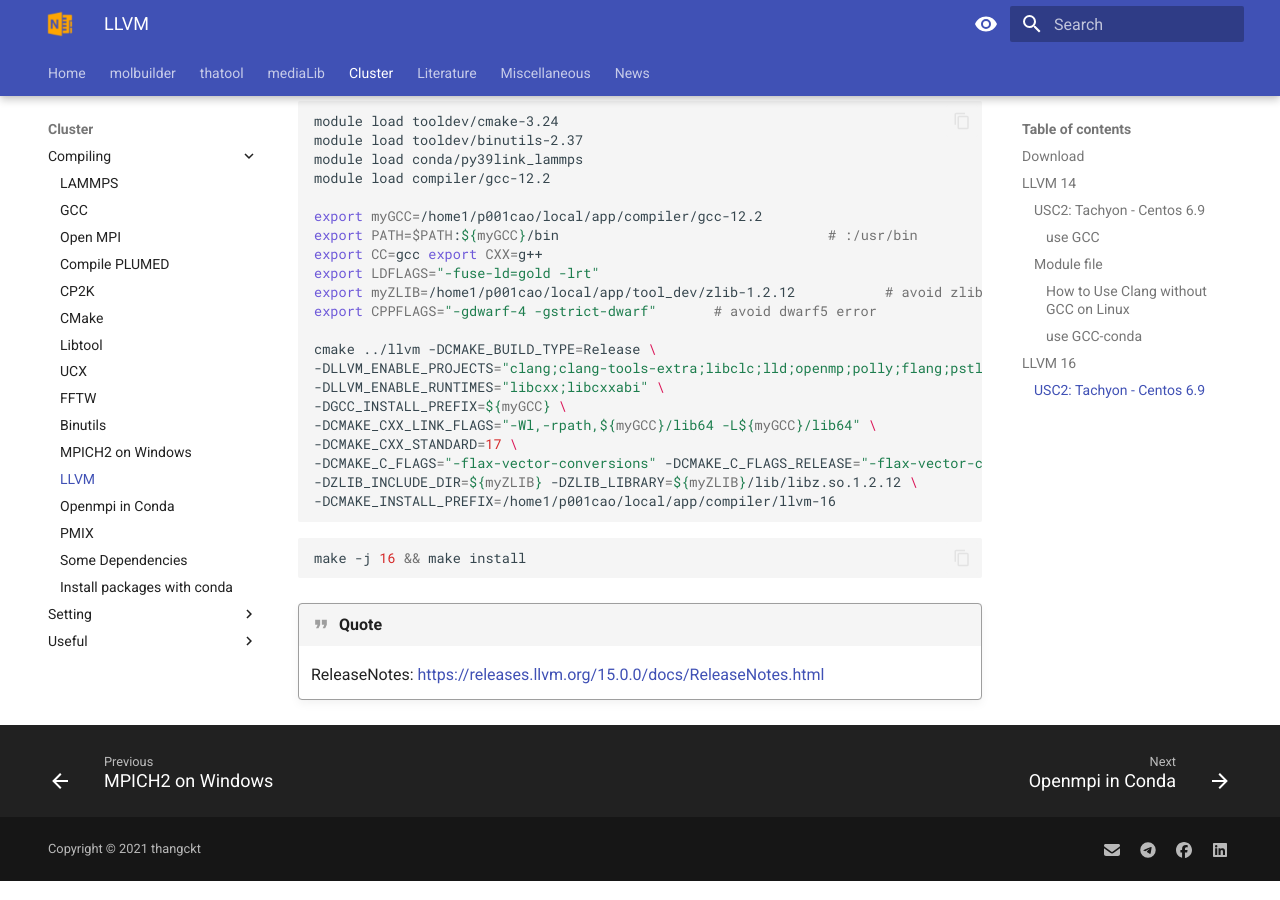
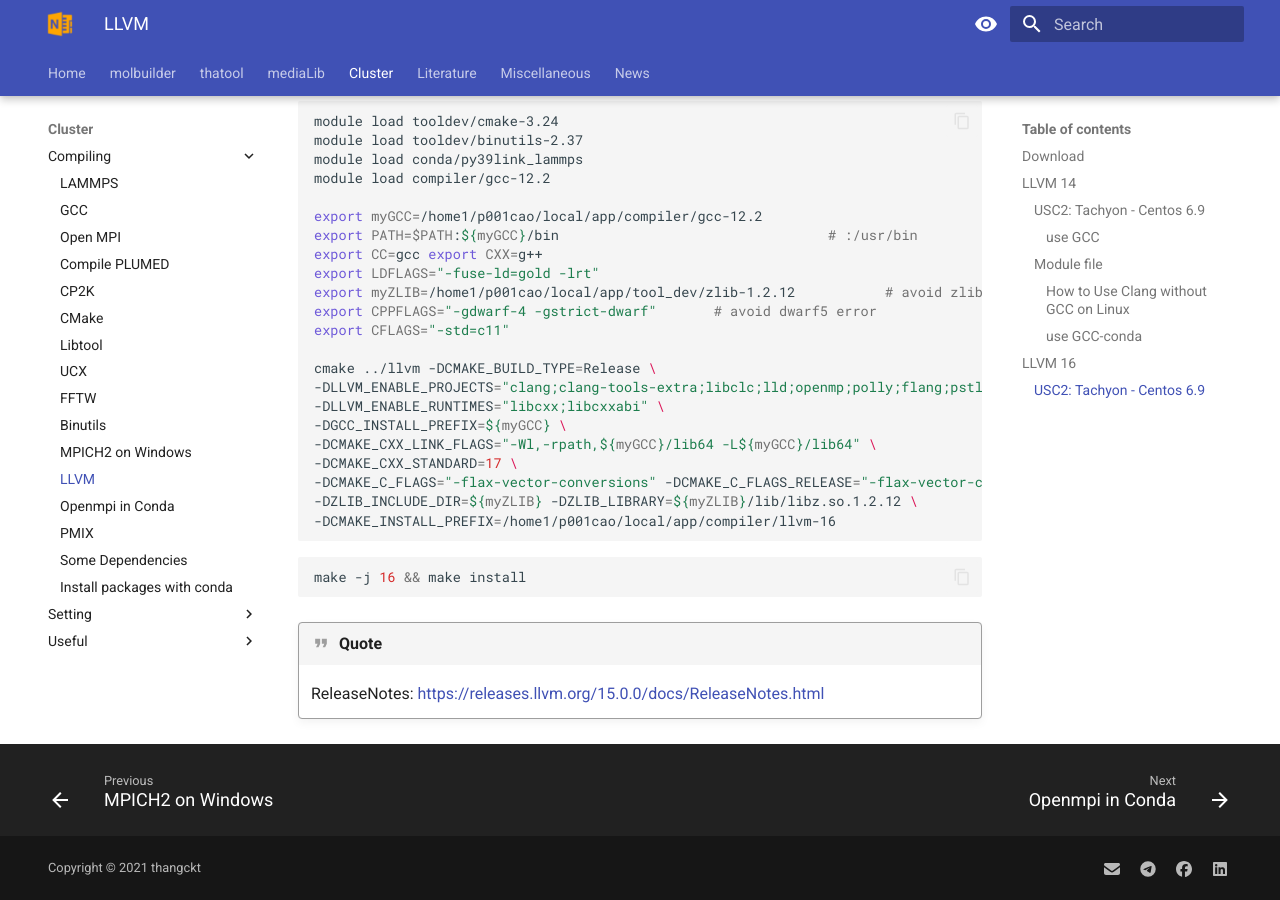
Before and after one commit to thangckt/thangckt.github.io, an MkDocs documentation site: the page built from docs/cluster/compiling/10_LLVM.md, in a window 1280 px wide and 900 px high, scrolled down 4698 px. Built offline with MkDocs 1.6.1 and Material for MkDocs 9.7.7, drawn with Linux system fonts in a browser that asks for light colours; the version menu is left out.

Commit message:
Update 10_LLVM.md

```diff
--- a/docs/cluster/compiling/10_LLVM.md
+++ b/docs/cluster/compiling/10_LLVM.md
@@ -211,6 +211,7 @@ export CC=gcc export CXX=g++
 export LDFLAGS="-fuse-ld=gold -lrt"
 export myZLIB=/home1/p001cao/local/app/tool_dev/zlib-1.2.12           # avoid zlib hidden by conda
 export CPPFLAGS="-gdwarf-4 -gstrict-dwarf"       # avoid dwarf5 error
+export CFLAGS="-std=c11"
 
 cmake ../llvm -DCMAKE_BUILD_TYPE=Release \
 -DLLVM_ENABLE_PROJECTS="clang;clang-tools-extra;libclc;lld;openmp;polly;flang;pstl" \
```
